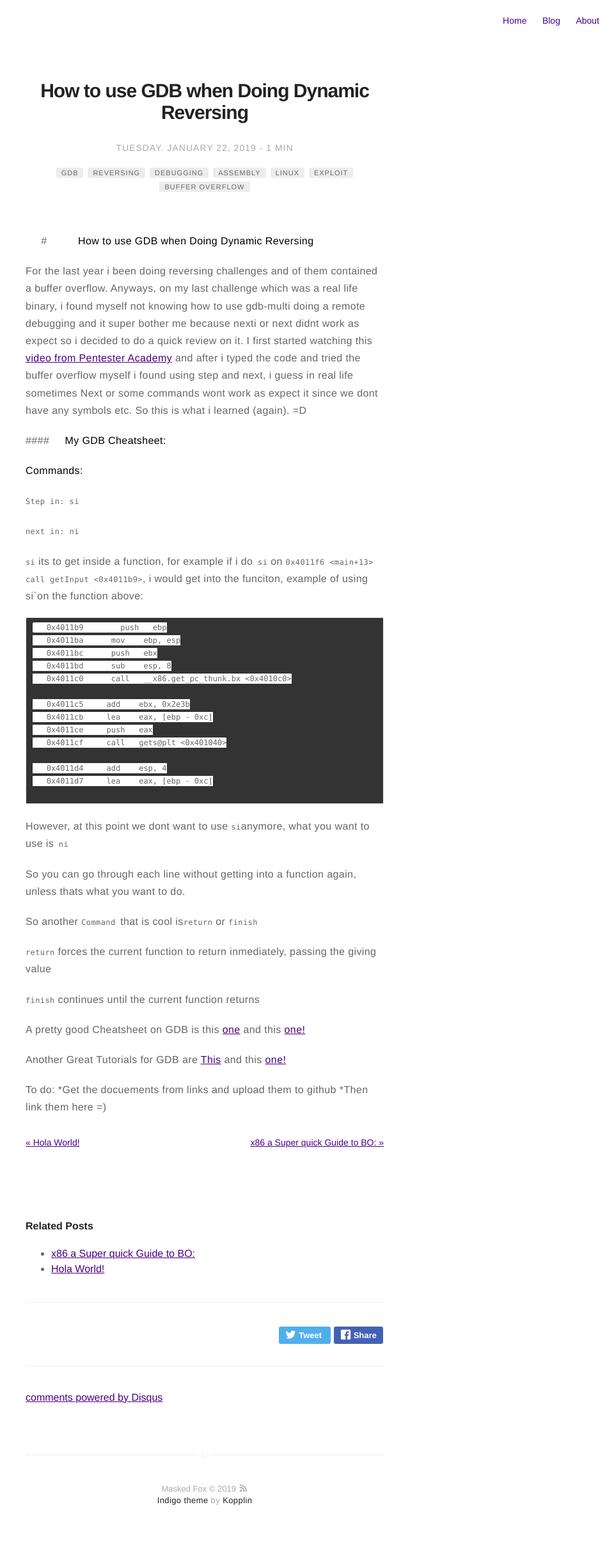
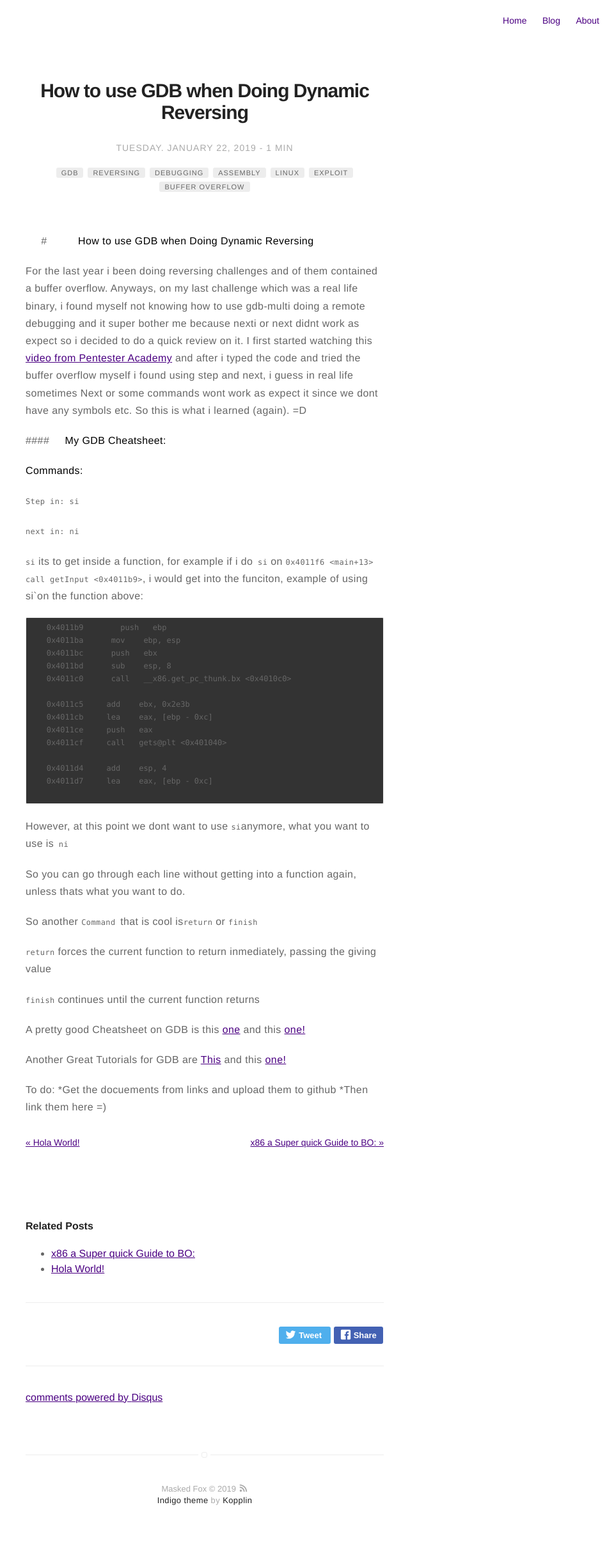
Before and after one commit to MaskedFox/maskedfox.github.io, a Jekyll site: the page built from _posts/2019-01-22-My-GDB-Cheat.md, in a window 1280 px wide. Shown: the whole page at 64% size, without its empty margins (320-1280 px from the left). Built offline with Jekyll 4.4.1, drawn with Linux system fonts in a browser that asks for light colours; comment, search, counter and statistics services are not loaded.

Commit message:
Update general.sass

```diff
--- a/_sass/base/general.sass
+++ b/_sass/base/general.sass
@@ -97,7 +97,7 @@ tt
 	font-family: $fontMonospace
 	font-size: 12px
 	line-height: 20px
-	background: #fff
+	background: #gray
 	border-radius: 2px
 	border-radius: 2px
 
```
